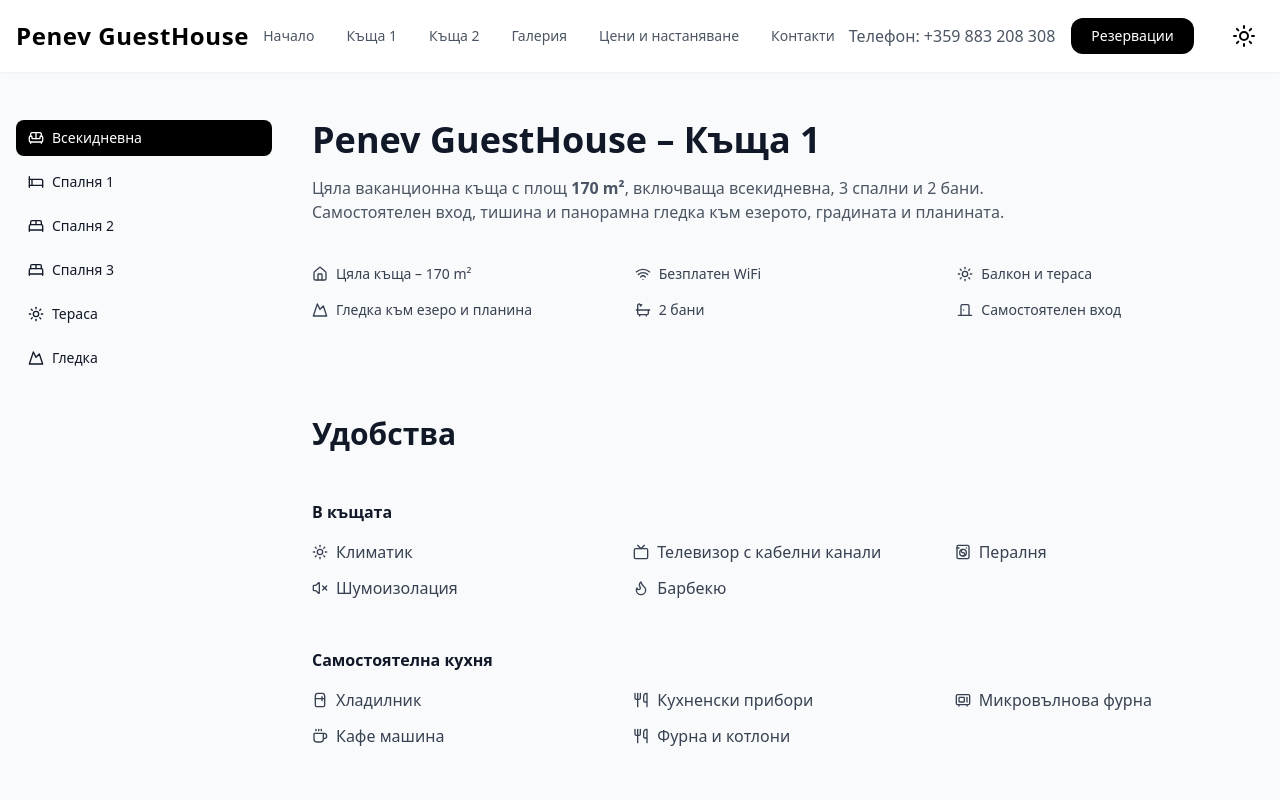
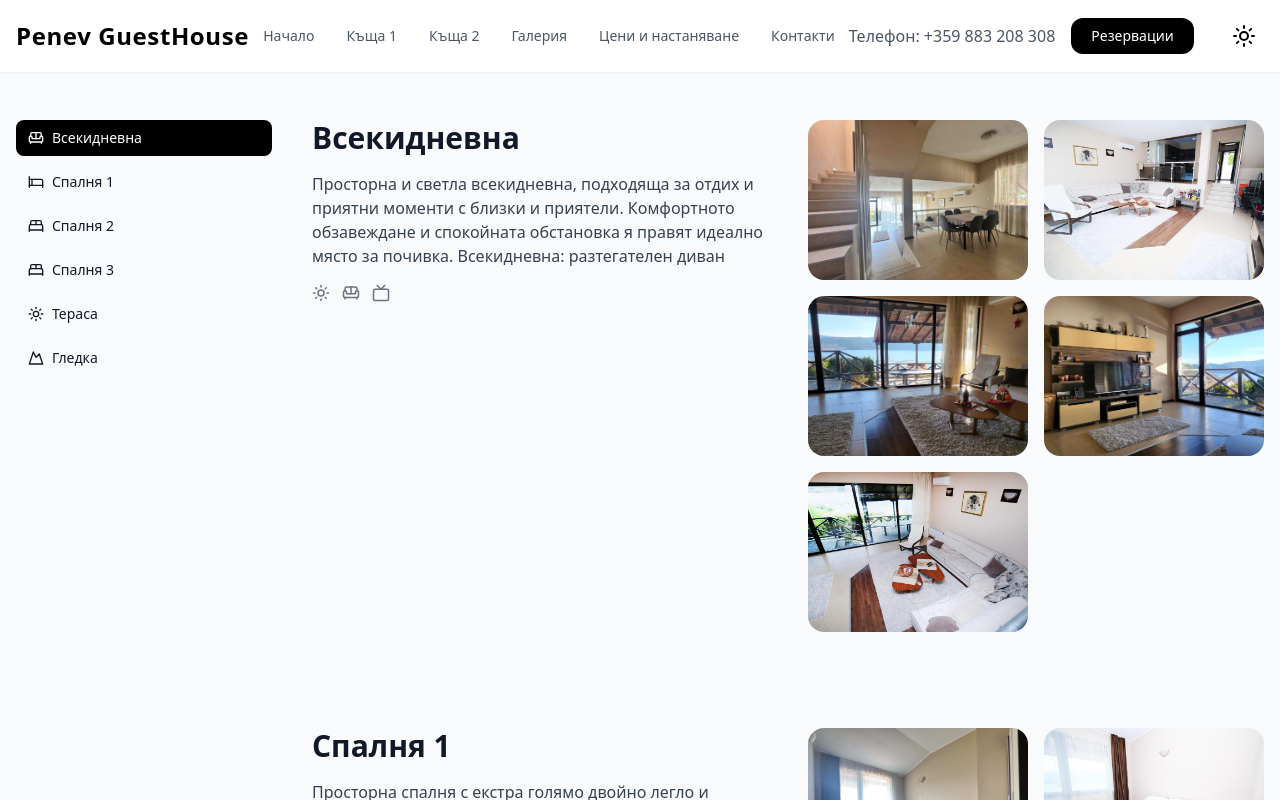
Before and after one commit to G-Stoychev/penevGuestHouse, a React (Vite) app: page /house-one in a window 1280 px wide. Shown: the top 800 px of the page. Built offline with nearby package versions, Linux system fonts and the light colour scheme.

Commit message:
I am changing  the name of refs and states to avoid a conflict between HouseOne and HouseTwo pages

```diff
--- a/src/pages/HouseOne.jsx
+++ b/src/pages/HouseOne.jsx
@@ -34,8 +34,6 @@ const allImages = import.meta.glob(
     { eager: true }
 );
 
-const allImagesArray = Object.values(allImages).map((img) => img.default);
-
 const loadImagesBySection = (sectionId) =>
     Object.entries(allImages)
         .filter(([path]) =>
@@ -61,7 +59,6 @@ const sections = [
         label: "Спалня 1",
         description:
             "Просторна спалня с екстра голямо двойно легло и внимателно подбран интериор, създаващ усещане за стил и домашен уют.",
-
         icon: <Bed size={16} />,
         descriptionIcons: [
             <BedDouble size={18} />,
@@ -77,7 +74,6 @@ const sections = [
         label: "Спалня 2",
         description:
             "Комфортна спалня с голямо двойно легло и спокойна атмосфера, осигуряваща идеални условия за пълноценна почивка и релакс.",
-
         icon: <BedDouble size={16} />,
         descriptionIcons: [
             <BedDouble size={18} />,
@@ -116,7 +112,6 @@ const sections = [
             <Sunset size={18} />,
             <Mountain size={18} />,
             <Home size={18} />,
-            <Coffee size={18} />,
         ],
     },
     {
@@ -129,10 +124,13 @@ const sections = [
     },
 ];
 
+const houseOneSections = [...sections];
+
 export default function HouseOne() {
-    const [active, setActive] = useState("living");
+    const [houseOneActiveSection, setHouseOneActiveSection] =
+        useState("living");
     const location = useLocation();
-    const linksRef = useRef({});
+    const houseOneNavRefs = useRef({});
 
     useEffect(() => {
         if (location.hash) {
@@ -144,32 +142,34 @@ export default function HouseOne() {
     }, [location]);
 
     useEffect(() => {
-        const observer = new IntersectionObserver(
+        const houseOneObserver = new IntersectionObserver(
             (entries) =>
                 entries.forEach(
                     (entry) =>
-                        entry.isIntersecting && setActive(entry.target.id)
+                        entry.isIntersecting &&
+                        setHouseOneActiveSection(entry.target.id)
                 ),
             { rootMargin: "-40% 0px -50% 0px" }
         );
 
-        sections.forEach((s) => {
+        houseOneSections.forEach((s) => {
             const el = document.getElementById(s.id);
-            el && observer.observe(el);
+            el && houseOneObserver.observe(el);
         });
 
-        return () => observer.disconnect();
+        return () => houseOneObserver.disconnect();
     }, []);
 
     useEffect(() => {
-        linksRef.current[active]?.scrollIntoView({
+        houseOneNavRefs.current[houseOneActiveSection]?.scrollIntoView({
             behavior: "smooth",
             inline: "center",
         });
-    }, [active]);
+    }, [houseOneActiveSection]);
+
     useEffect(() => {
-        const el = linksRef.current[active];
-        const container = linksRef.current.container;
+        const el = houseOneNavRefs.current[houseOneActiveSection];
+        const container = houseOneNavRefs.current.container;
 
         if (!el || !container) return;
 
@@ -180,24 +180,22 @@ export default function HouseOne() {
             left: elCenter - containerCenter,
             behavior: "smooth",
         });
-    }, [active]);
+    }, [houseOneActiveSection]);
 
     return (
         <div className="max-w-7xl mx-auto px-4 py-12 flex gap-10 text-gray-900 dark:text-gray-200">
+            {/* DESKTOP ASIDE */}
             <aside className="hidden lg:block w-64 sticky top-28 h-fit">
                 <nav className="space-y-2 text-sm">
-                    {sections.map((s) => (
+                    {houseOneSections.map((s) => (
                         <a
                             key={s.id}
                             href={`#${s.id}`}
-                            className={`
-                        flex items-center gap-2 px-3 py-2 rounded-lg transition
-                        ${
-                            active === s.id
+                            className={`flex items-center gap-2 px-3 py-2 rounded-lg transition ${
+                                houseOneActiveSection === s.id
                                     ? "bg-black text-white dark:bg-white dark:text-black"
                                     : "hover:bg-gray-100 dark:hover:bg-gray-700"
-                        }
-                    `}
+                            }`}
                         >
                             {s.icon}
                             {s.label}
@@ -206,27 +204,22 @@ export default function HouseOne() {
                 </nav>
             </aside>
 
+            {/* MOBILE NAV */}
             <nav className="lg:hidden fixed bottom-0 left-0 right-0 z-40 bg-white dark:bg-gray-800 border-t dark:border-gray-700">
                 <div
                     className="flex gap-2 px-4 py-3 overflow-x-auto scroll-smooth"
-                    ref={(el) => (linksRef.current.container = el)}
+                    ref={(el) => (houseOneNavRefs.current.container = el)}
                 >
-                    {sections.map((s) => (
+                    {houseOneSections.map((s) => (
                         <a
                             key={s.id}
                             href={`#${s.id}`}
-                            ref={(el) => (linksRef.current[s.id] = el)}
-                            className={`
-                        flex items-center gap-2
-                        whitespace-nowrap
-                        px-4 py-2 rounded-lg text-sm
-                        transition
-                        ${
-                            active === s.id
+                            ref={(el) => (houseOneNavRefs.current[s.id] = el)}
+                            className={`flex items-center gap-2 whitespace-nowrap px-4 py-2 rounded-lg text-sm transition ${
+                                houseOneActiveSection === s.id
                                     ? "bg-black text-white dark:bg-white dark:text-black"
                                     : "bg-gray-100 dark:bg-gray-700"
-                        }
-                    `}
+                            }`}
                         >
                             {s.icon}
                             {s.label}
@@ -236,95 +229,10 @@ export default function HouseOne() {
             </nav>
 
             <main className="flex-1 space-y-24">
-                <section className="space-y-10">
-                    <div>
-                        <h1 className="text-4xl font-bold mb-4 text-gray-900 dark:text-white">
-                            Penev GuestHouse – Къща 1
-                        </h1>
-                        <p className="text-gray-600 dark:text-gray-300 max-w-3xl">
-                            Цяла ваканционна къща с площ <strong>170 m²</strong>
-                            , включваща всекидневна, 3 спални и 2 бани.
-                            Самостоятелен вход, тишина и панорамна гледка към
-                            езерото, градината и планината.
-                        </p>
-                    </div>
-
-                    <div className="grid sm:grid-cols-2 lg:grid-cols-3 gap-4 text-sm">
-                        <Info
-                            icon={<Home size={16} />}
-                            text="Цяла къща – 170 m²"
-                        />
-                        <Info icon={<Wifi size={16} />} text="Безплатен WiFi" />
-                        <Info icon={<Sun size={16} />} text="Балкон и тераса" />
-                        <Info
-                            icon={<Mountain size={16} />}
-                            text="Гледка към езеро и планина"
-                        />
-                        <Info icon={<Bath size={16} />} text="2 бани" />
-                        <Info
-                            icon={<DoorClosed size={16} />}
-                            text="Самостоятелен вход"
-                        />
-                    </div>
-                </section>
-
-                <section className="space-y-12">
-                    <h2 className="text-3xl font-semibold text-gray-900 dark:text-white">
-                        Удобства
-                    </h2>
-
-                    <Amenities
-                        title="В къщата"
-                        items={[
-                            ["Климатик", Sun],
-                            ["Телевизор с кабелни канали", Tv],
-                            ["Пералня", WashingMachine],
-                            ["Шумоизолация", VolumeX],
-                            ["Барбекю", Flame],
-                        ]}
-                    />
-
-                    <Amenities
-                        title="Самостоятелна кухня"
-                        items={[
-                            ["Хладилник", Refrigerator],
-                            ["Кухненски прибори", Utensils],
-                            ["Микровълнова фурна", Microwave],
-                            ["Кафе машина", Coffee],
-                            ["Фурна и котлони", Utensils],
-                        ]}
-                    />
-                </section>
-
-                {sections.map((s) => (
+                {houseOneSections.map((s) => (
                     <RoomSection key={s.id} {...s} />
                 ))}
             </main>
-        </div>
-    );
-
-    function Info({ icon, text }) {
-        return (
-            <div className="flex items-center gap-2 text-gray-700 dark:text-gray-300">
-                {icon}
-                {text}
-            </div>
-        );
-    }
-
-    function Amenities({ title, items }) {
-        return (
-            <div>
-                <h3 className="font-semibold mb-4 text-gray-900 dark:text-white">
-                    {title}
-                </h3>
-                <ul className="grid sm:grid-cols-2 lg:grid-cols-3 gap-3 text-gray-700 dark:text-gray-300">
-                    {items.map(([label, Icon], i) => (
-                        <li key={i} className="flex gap-2 items-center">
-                            <Icon size={16} /> {label}
-                        </li>
-                    ))}
-                </ul>
         </div>
     );
 }
@@ -374,4 +282,3 @@ export default function HouseOne() {
         </section>
     );
 }
-}
```
Lines whose indentation alone changed are shown as unchanged.
